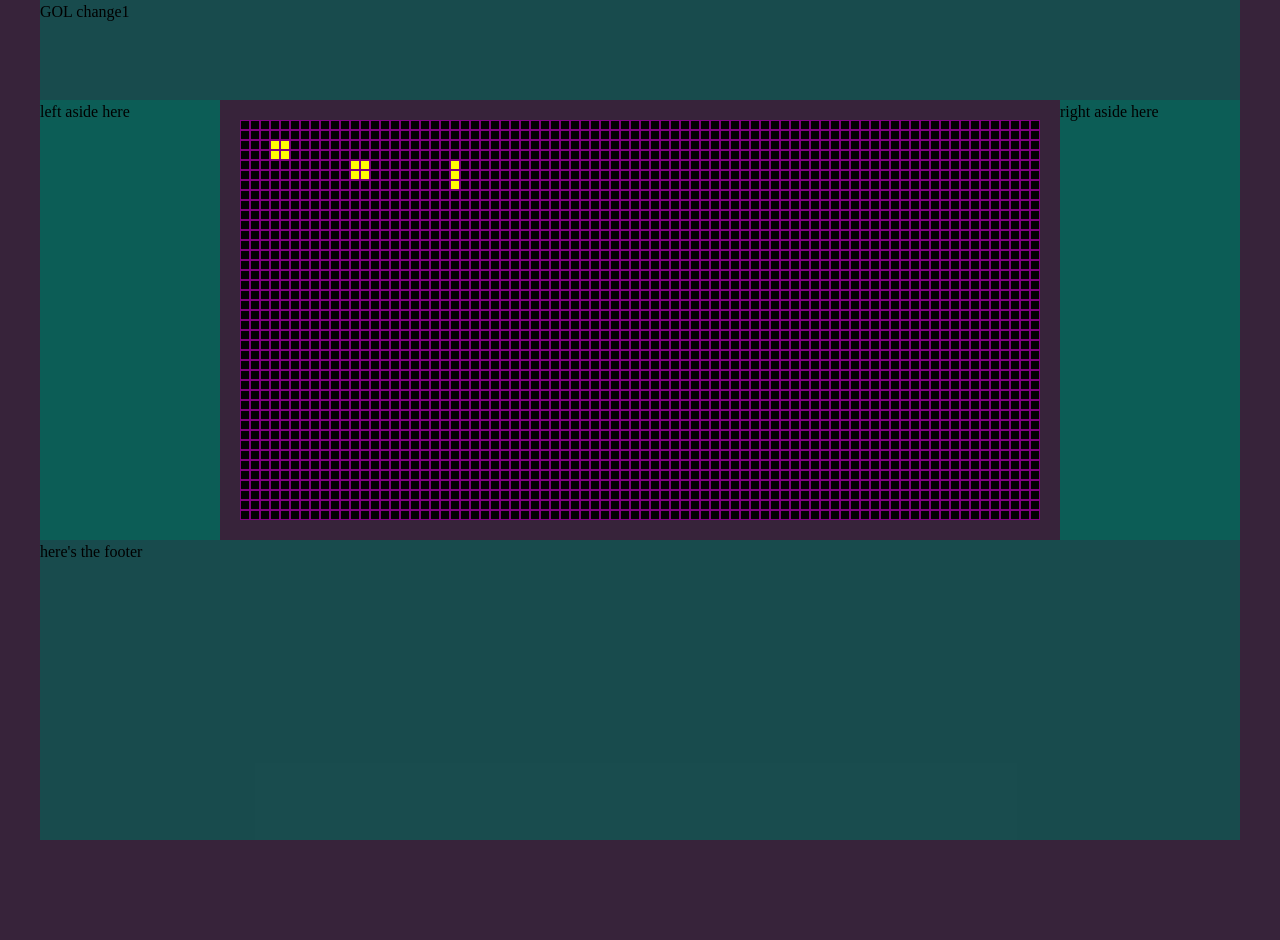
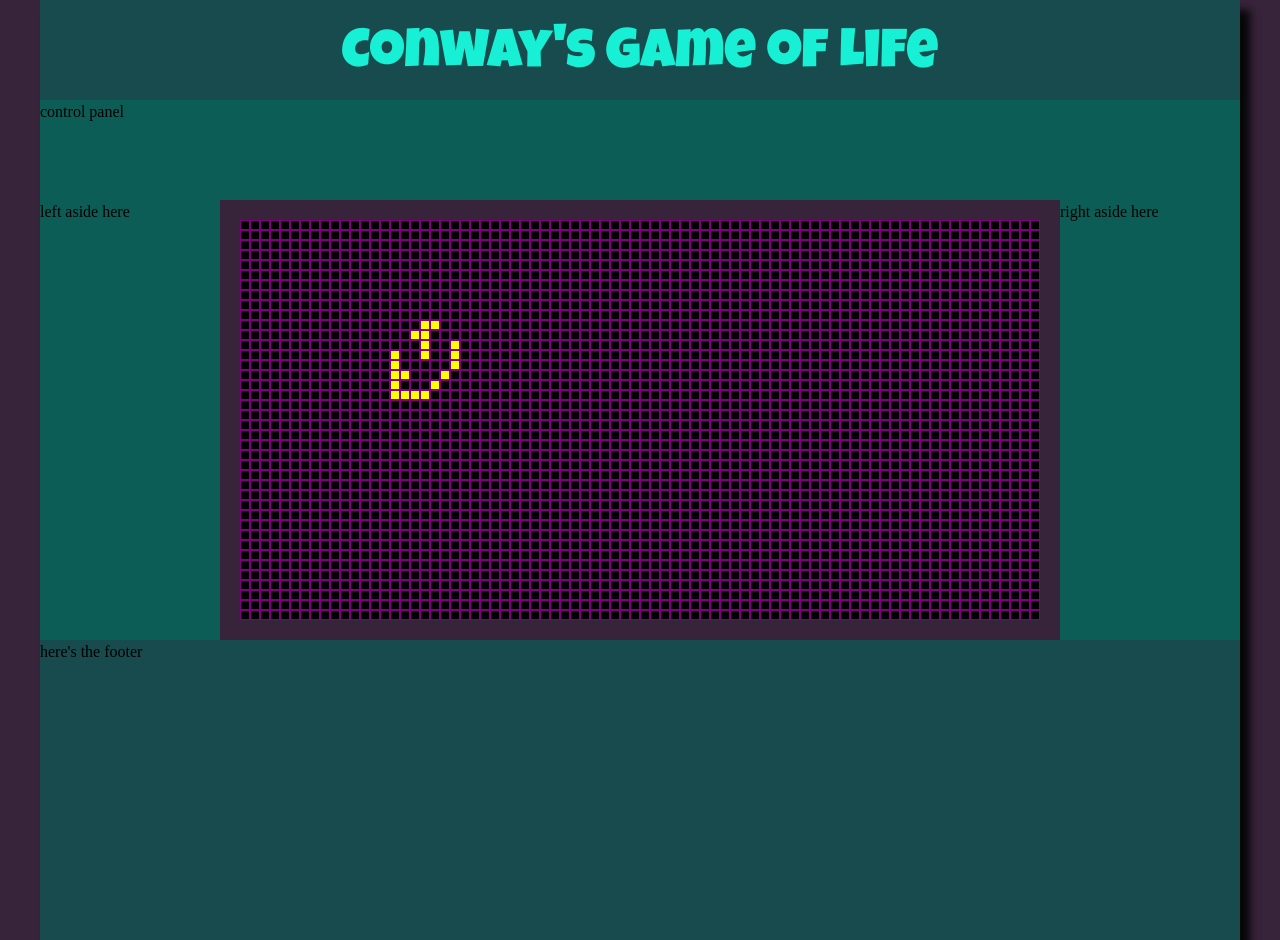
Before and after one commit to hereserin/GOL, a plain HTML site: page gol.html in a window 1280 px wide. Before the commit the page ends 840 px from the top, so only its background shows below. Drawn offline with Linux system fonts and the light colour scheme.

Commit message:
More styling

```diff
--- a/css/main_style.css
+++ b/css/main_style.css
@@ -16,11 +16,20 @@ ol, ul {
   list-style: none;
 }
 
+h1 {
+
+  padding-top: 15px;
+  font-size: 55px;
+  color: #17f0d4;
+  font-family: 'Luckiest Guy', cursive;
+}
+
 
 .main-area {
   background-color: #37233a;
   margin: 0 auto;
   width: 1200px;
+  box-shadow: 10px 10px 8px #070707;
 }
 
 .middle-area {
@@ -43,10 +52,17 @@ ol, ul {
 
 .canvas-grid {
   margin: 20px;
+
 }
 
 .top-part {
   background-color: #0c5d56b3;
+  height: 100px;
+  text-align: center;
+}
+
+.control-panel {
+  background-color: #0c5d56;
   height: 100px;
 }
 
--- a/dist/bundle.js
+++ b/dist/bundle.js
@@ -275,13 +275,14 @@ class Game {
 
   play() {
       // debugger
+      this.renderGridToCanvas();
       let j = 0;
       let gameInt = setInterval(() => {
         this.stepGeneration();
         this.renderGridToCanvas();
         j++;
 
-        if ( j > 2 ) {
+        if ( j > 5 ) {
           clearInterval(gameInt);
         }
 
@@ -391,20 +392,39 @@ class Grid {
   }
 
   testInitialPopulate() {
-    this.grid[10][5].populated = true;
-    this.grid[12][5].populated = true;
-    this.grid[11][4].populated = true;
-    this.grid[12][3].populated = true;
+  // TEST NO 1 *******
+    // this.grid[10][5].populated = true;
+    // this.grid[12][5].populated = true;
+    // this.grid[11][4].populated = true;
+    // this.grid[12][3].populated = true;
+    //
+    // this.grid[2][3].populated = true;
+    // this.grid[4][3].populated = true;
+    // this.grid[3][2].populated = true;
+    // this.grid[4][1].populated = true;
+    //
+    // this.grid[20][5].populated = true;
+    // this.grid[21][5].populated = true;
+    // this.grid[22][5].populated = true;
+  // ******
 
-    this.grid[2][3].populated = true;
-    this.grid[4][3].populated = true;
-    this.grid[3][2].populated = true;
-    this.grid[4][1].populated = true;
+  // TEST NO 2 - USE THIS AS A FINAL TEMPLATE *******
+    this.grid[18][12].populated = true;
 
-    this.grid[20][5].populated = true;
-    this.grid[21][5].populated = true;
-    this.grid[22][5].populated = true;
+    this.grid[16][13].populated = true;
+    this.grid[18][13].populated = true;
+    this.grid[19][13].populated = true;
 
+    this.grid[16][14].populated = true;
+    this.grid[18][14].populated = true;
+
+    this.grid[16][15].populated = true;
+
+    this.grid[14][16].populated = true;
+
+    this.grid[12][17].populated = true;
+    this.grid[14][17].populated = true;
+  // *******
 
 
   }
--- a/game.js
+++ b/game.js
@@ -15,13 +15,14 @@ class Game {
 
   play() {
       // debugger
+      this.renderGridToCanvas();
       let j = 0;
       let gameInt = setInterval(() => {
         this.stepGeneration();
         this.renderGridToCanvas();
         j++;
 
-        if ( j > 2 ) {
+        if ( j > 5 ) {
           clearInterval(gameInt);
         }
 
--- a/gol.html
+++ b/gol.html
@@ -6,13 +6,18 @@
     <script type="application/javascript" src="random.js"></script> -->
     <link rel="stylesheet" href="./css/main_style.css" type="text/css"/>
     <script type="application/javascript" src="dist/bundle.js"></script>
+    <link href="https://fonts.googleapis.com/css?family=Luckiest+Guy" rel="stylesheet">
   </head>
 
   <body>
     <main class='main-area'>
 
       <div class="top-part">
-        <h2>GOL change1</h2>
+        <h1>Conway's Game of Life</h1>
+      </div>
+
+      <div class="control-panel">
+        <h2>control panel</h2>
       </div>
 
       <ul class='middle-area'>
```
Also changed, not shown: grid.js (+30 -11 lines), 1 other file.
